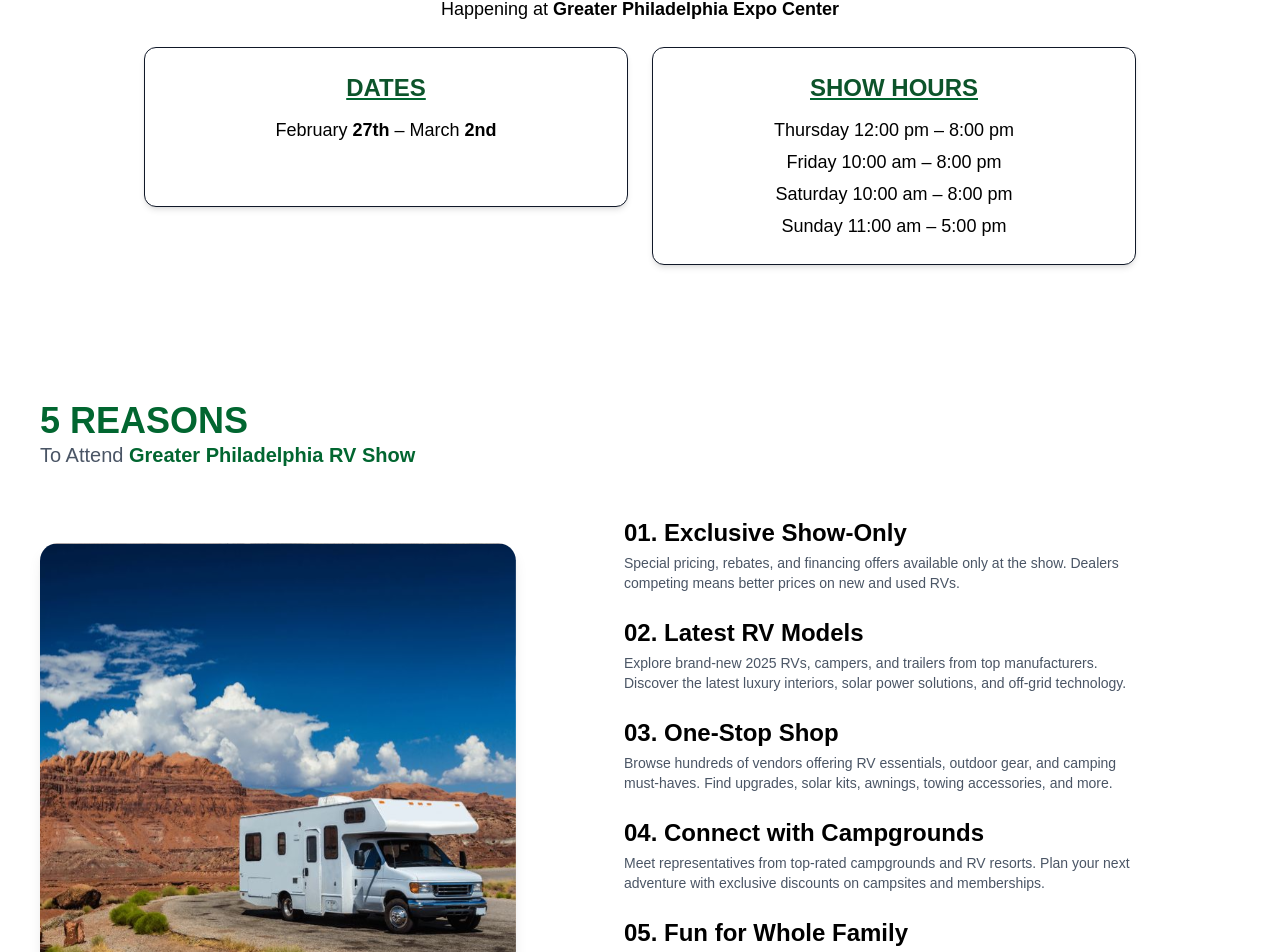
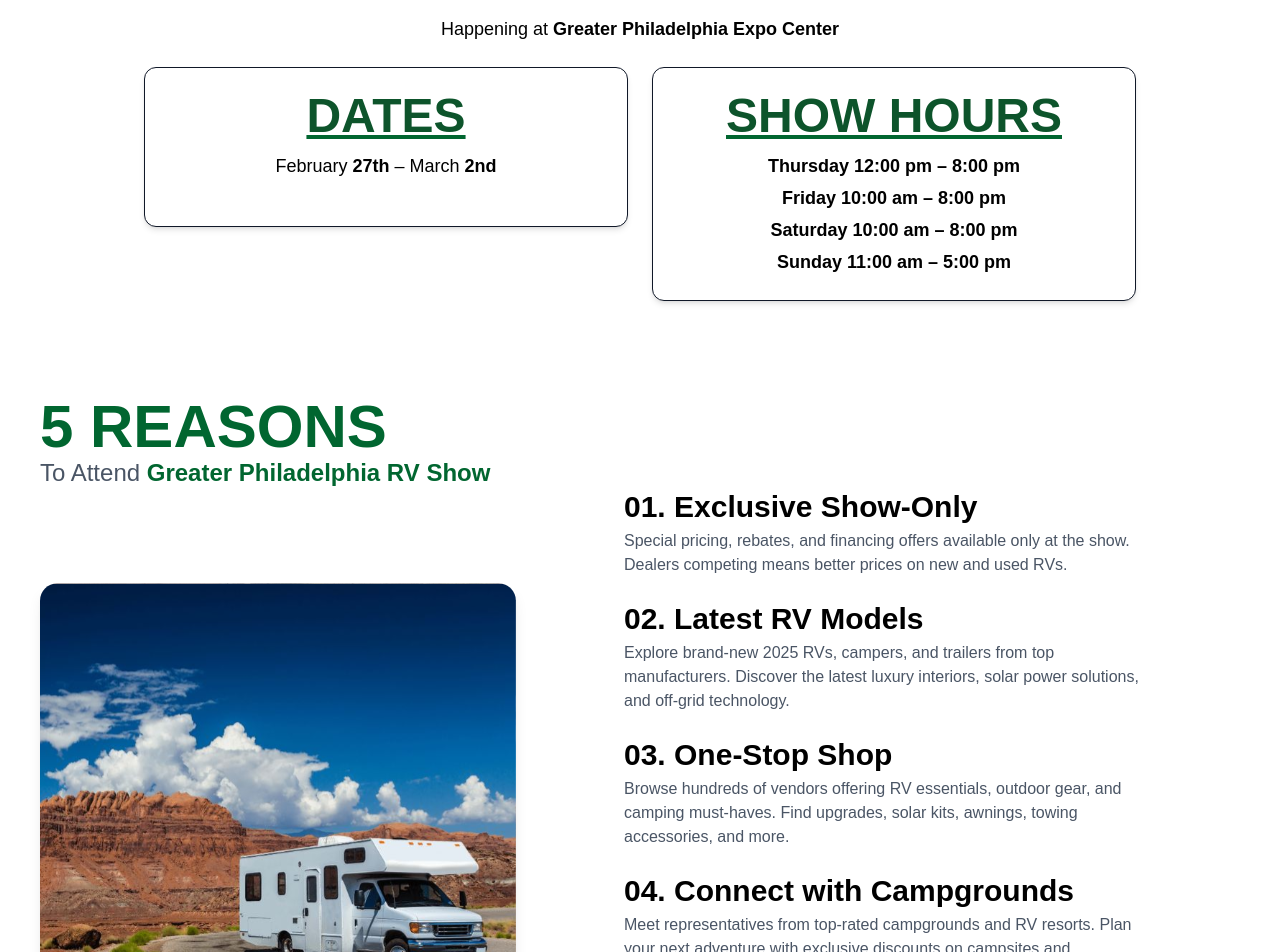
Before and after one commit to Shahzaib00721/next, a Next.js app: page / in a window 1280 px wide. Shown: the part 1705-2657 px from the top of the page. Built offline with nearby package versions, Linux system fonts and the light colour scheme.

Commit message:
Updated footer section

```diff
--- a/src/app/Footer.tsx
+++ b/src/app/Footer.tsx
@@ -4,7 +4,7 @@
 
 export default function Footer() {
   return (
-    <footer className="bg-[#0F241D] text-white py-12 px-6">
+    <footer className="bg-[#0F241D] text-white py-12 px-6 text-2xl">
       <div className="max-w-7xl mx-auto grid grid-cols-1 md:grid-cols-5 gap-8">
         {/* Logo & About */}
         <div>
--- a/src/app/NewContact.tsx
+++ b/src/app/NewContact.tsx
@@ -3,7 +3,7 @@
 
 export default function NewContact() {
   return (
-    <section className="w-full bg-white  p-10">
+    <section className="w-full bg-white  pt-15 pr-30 pl-30">
       {/* Full-screen Image */}
       <div className="relative w-full h-screen">
         <Image
@@ -29,7 +29,7 @@
         <div className="mt-6 grid grid-cols-1 gap-6 md:grid-cols-2 w-full">
           {/* Dates */}
           <div className="rounded-xl h-40  border border-gray-900 p-6 text-black text-center shadow-md bg-white">
-            <h2 className="text-2xl font-bold text-green-900 underline decoration-green-800">
+            <h2 className="text-5xl font-bold text-green-900 underline decoration-green-800">
               DATES
             </h2>
             <p className="mt-3 text-lg">
@@ -40,10 +40,10 @@
 
           {/* Show Hours */}
           <div className="rounded-xl border border-gray-900 p-6 text-black text-center shadow-md bg-white">
-            <h2 className="text-2xl font-bold text-green-900 underline decoration-green-800">
+            <h2 className="text-5xl font-bold text-green-900 underline decoration-green-800">
               SHOW HOURS
             </h2>
-            <ul className="mt-3 space-y-1 text-lg">
+            <ul className="mt-3 space-y-1 text-lg font-bold">
               <li>Thursday 12:00 pm – 8:00 pm</li>
               <li>Friday 10:00 am – 8:00 pm</li>
               <li>Saturday 10:00 am – 8:00 pm</li>
--- a/src/app/NewOut.tsx
+++ b/src/app/NewOut.tsx
@@ -6,11 +6,11 @@
     <div className="bg-white min-h-screen  flex flex-col items-start justify-center  py-12">
 
       {/* Heading */}
-      <div className=" mb-12 pl-10">
-        <h2 className="text-3xl md:text-4xl font-extrabold text-green-800">
+      <div className=" mb-0 pl-10">
+        <h2 className="text-3xl md:text-6xl font-extrabold text-green-800">
           5 REASONS
         </h2>
-        <p className="text-lg md:text-xl text-gray-600">
+        <p className="text-lg md:text-2xl text-gray-600">
           To Attend <span className="font-bold text-green-800">Greater Philadelphia RV Show</span>
         </p>
       </div>
@@ -32,36 +32,36 @@
         {/* Reasons Section */}
         <div className="space-y-6 pl-7">
           <div>
-            <h1 className="text-2xl font-bold text-black">01.   Exclusive Show-Only</h1>
-            <p className="text-gray-600 text-sm mt-1">
+            <h1 className="text-3xl font-bold text-black">01.   Exclusive Show-Only</h1>
+            <p className="text-gray-600 text-medium mt-1">
               Special pricing, rebates, and financing offers available only at the show.
               Dealers competing means better prices on new and used RVs.
             </p>
           </div>
           <div>
-            <h2 className="text-2xl  font-bold text-black">02.   Latest RV Models</h2>
-            <p className="text-gray-600 text-sm mt-1">
+            <h2 className="text-3xl  font-bold text-black ">02.   Latest RV Models</h2>
+            <p className="text-gray-600 text-medium mt-1">
               Explore brand-new 2025 RVs, campers, and trailers from top manufacturers.
               Discover the latest luxury interiors, solar power solutions, and off-grid technology.
             </p>
           </div>
           <div>
-            <h2 className="text-2xl  font-bold text-black">03.   One-Stop Shop</h2>
-            <p className="text-gray-600 text-sm mt-1">
+            <h2 className="text-3xl  font-bold text-black">03.   One-Stop Shop</h2>
+            <p className="text-gray-600 text-medium mt-1">
               Browse hundreds of vendors offering RV essentials, outdoor gear, and camping must-haves.
               Find upgrades, solar kits, awnings, towing accessories, and more.
             </p>
           </div>
           <div>
-            <h2 className="text-2xl   font-bold text-black">04.   Connect with Campgrounds</h2>
-            <p className="text-gray-600 text-sm mt-1">
+            <h2 className="text-3xl   font-bold text-black">04.   Connect with Campgrounds</h2>
+            <p className="text-gray-600 text-medium mt-1">
               Meet representatives from top-rated campgrounds and RV resorts.
               Plan your next adventure with exclusive discounts on campsites and memberships.
             </p>
           </div>
           <div>
-            <h2 className="text-2xl font-bold  text-black">05.   Fun for Whole Family</h2>
-            <p className="text-gray-600 text-sm mt-1">
+            <h2 className="text-3xl font-bold  text-black">05.   Fun for Whole Family</h2>
+            <p className="text-gray-600 text-medium mt-1">
               Giveaways, contests, and interactive exhibits throughout the show.
               Kid-friendly activities and live product demonstrations.
               Connect with fellow RVers and outdoor enthusiasts.
--- a/src/app/Parking.tsx
+++ b/src/app/Parking.tsx
@@ -6,9 +6,9 @@
   return (
     <section className="flex flex-col items-center justify-center px-4 py-12 bg-white">
       {/* Heading */}
-      <h2 className="text-3xl md:text-5xl font-bold text-green-900 mb-6 text-center">
+      <h2 className="text-3xl md:text-6xl font-bold text-green-900 mb-6 text-center">
         PARKING
-        <div className="mt-4 bg-green-800 w-55 h-0.5"></div>
+        <div className="mt-4 bg-green-800 w-68 h-0.5"></div>
       </h2>
 
       {/* Google Map Embed */}
@@ -25,7 +25,7 @@
       </div>
 
       {/* Caption */}
-      <p className="mt-4 text-gray-600 text-center">
+      <p className="mt-4 text-gray-600 text-center text-2xl">
         Plenty of parking on site
       </p>
 
--- a/src/app/Tickets.tsx
+++ b/src/app/Tickets.tsx
@@ -98,7 +98,7 @@
         ))}
 
       </div>
-      <h3 className="text-1xl md:text-1xl font-bold text-black mb-10 text-center mt-10">
+      <h3 className="text-1xl md:text-2xl font-bold text-black mb-10 text-center mt-10">
         *Tickets can be purchased at the door
       </h3>
     </div>
--- a/src/app/page.tsx
+++ b/src/app/page.tsx
@@ -35,7 +35,7 @@
 
       {/* Hero Content */}
       <div className="relative z-10 flex flex-col items-start justify-center text-left text-white px-6 pt-32">
-        <h1 className="text-3xl md:text-5xl font-extrabold leading-tight">
+        <h1 className="text-3xl md:text-5xl font-extrabold leading-tight mt-7">
           The 2025 Greater <br /> Philadelphia RV <br/> Show
         </h1>
         <p className="mt-4 max-w-2xl text-1x1 md:text-1xl">
```
Also changed, not shown: src/app/Navbar.tsx (+35 -39 lines).
